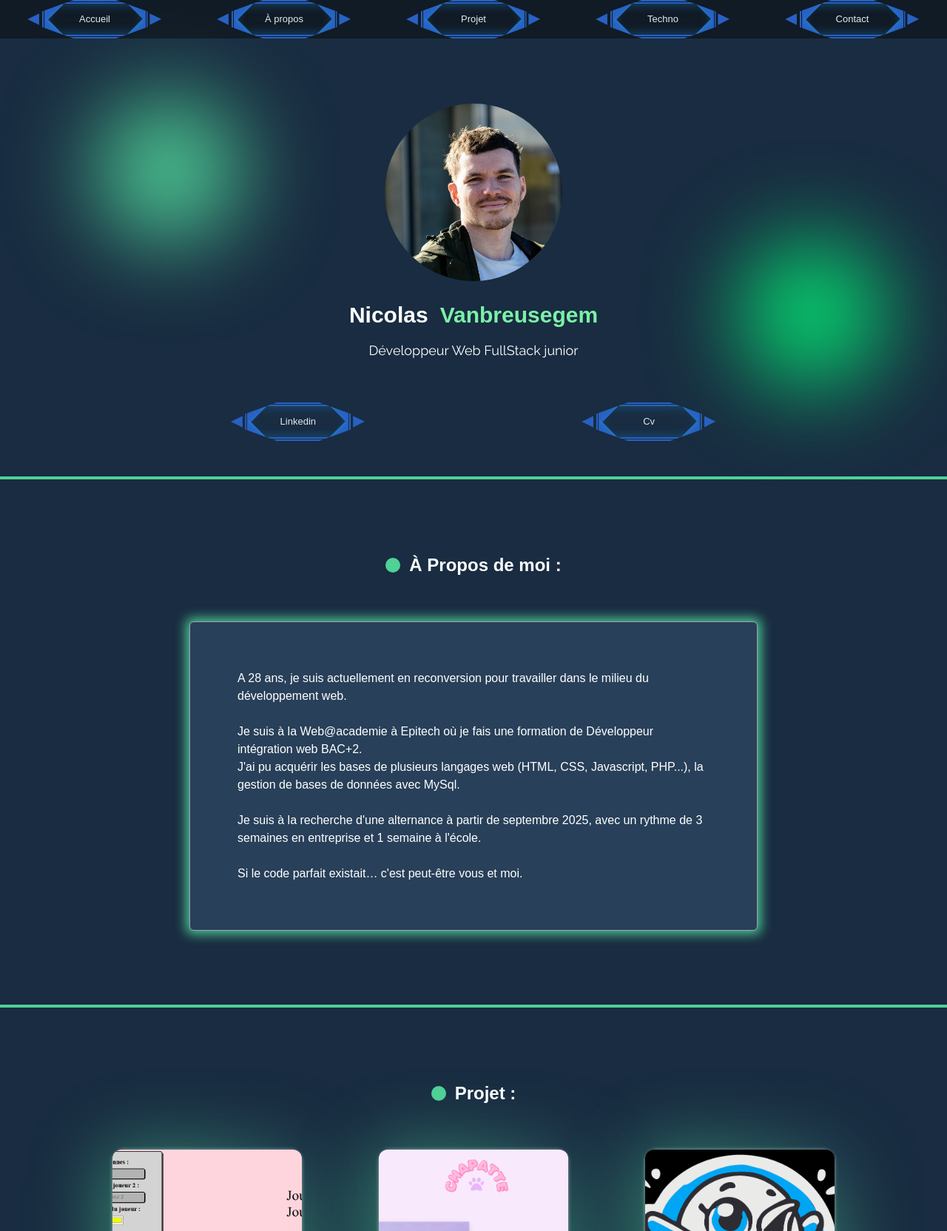
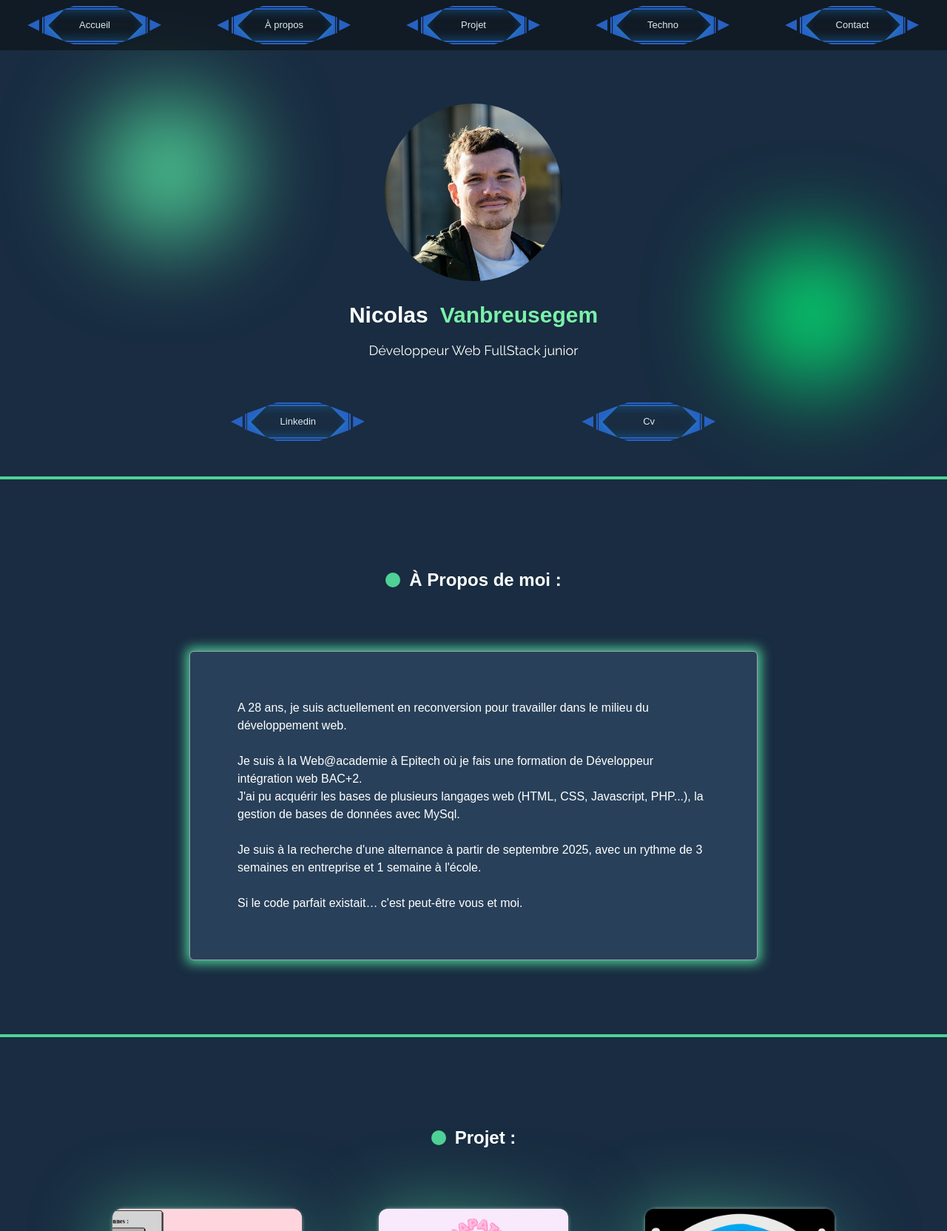
Before and after one commit to yeezynico/My_Porfolio, a React (Vite) app: page / in a window 1280 px wide. Shown: the top 1664 px of the page at 74% size. Built offline with nearby package versions, Linux system fonts and the light colour scheme; a web font is replaced by a local one.

Commit message:
ADD nav style

```diff
--- a/src/components/biographie/biographie.jsx
+++ b/src/components/biographie/biographie.jsx
@@ -2,8 +2,8 @@ import '../../App.css'
 
 export default function Biographie() {
     return (
-        <section id="À-propos" className="pt-[40px]">
-            <div className="flex justify-center items-center gap-3">
+        <section id="À-propos" className="pt-[60px]">
+            <div className="flex justify-center items-center gap-3 mb-5">
                 <div className="w-5 h-5 bg-perso-vert rounded-full"></div>
                 <h2 className="text-2xl font-bold mt-15 mb-15 tektur">À Propos de moi :</h2>
             </div>
--- a/src/components/form/contact.jsx
+++ b/src/components/form/contact.jsx
@@ -7,7 +7,7 @@ export default function Contact() {
 
             <div className="relative">
 
-                <div className="flex justify-center items-center gap-3 mt-5">
+                <div className="flex justify-center items-center gap-3 mt-9">
                     <div className="w-5 h-5 bg-perso-vert rounded-full"></div>
                     <h2 className="text-2xl font-bold mt-15 mb-15 tektur">Contact :</h2>
                 </div>
--- a/src/components/hero/hero.jsx
+++ b/src/components/hero/hero.jsx
@@ -1,5 +1,5 @@
 import BtnNav from "../nav/btn_nav";
-import './hero.css';
+import './hero.css'
 
 export default function Hero() {
     return (
--- a/src/components/nav/btn_nav.jsx
+++ b/src/components/nav/btn_nav.jsx
@@ -4,6 +4,8 @@ import '../../App.css'
 export default function BtnNav({props}) {
     return (
         <>
+        <div className=''>
+
             <button className='cursor-pointer'>
                 <p>{props}</p>
                 <div id="clip">
@@ -15,6 +17,7 @@ export default function BtnNav({props}) {
                 <span id="rightArrow" className="arrow"></span>
                 <span id="leftArrow" className="arrow"></span>
             </button>
+        </div>
         </>
     )
 }
--- a/src/components/nav/navbar.jsx
+++ b/src/components/nav/navbar.jsx
@@ -6,7 +6,7 @@ export default function Nav() {
 
     return (
         <>
-            <nav className='flex flex-wrap justify-around fixed left-0 right-0 z-90 bg-neutral-950/50 backdrop-blur-xs'>
+            <nav className='flex flex-wrap justify-around fixed left-0 right-0 z-90 bg-neutral-950/50 backdrop-blur-xs py-2'>
                 <a href="#hero"> <BtnNav props="Accueil" /> </a>
                 <a href="#À-propos"> <BtnNav props="À propos" /> </a>
                 <a href="#Projet"> <BtnNav props="Projet" /> </a>
--- a/src/components/projet/projet.jsx
+++ b/src/components/projet/projet.jsx
@@ -3,9 +3,9 @@ import Project_card from "./projet_card"
 export default function Projet() {
     return (
         <>
-        <section id="Projet" className="pt-[20px]">
+        <section id="Projet" className="pt-[40px]">
 
-            <div className="flex justify-center items-center gap-3 mt-5">
+            <div className="flex justify-center items-center gap-3 mt-5 mb-5">
                 <div className="w-5 h-5 bg-perso-vert rounded-full"></div>
                 <h2 className="text-2xl font-bold mt-15 mb-15 tektur">Projet :</h2>
             </div>
```
Also changed, not shown: src/components/techno/card_techno.css (+34 -3 lines), src/components/techno/techno.jsx (+17 -1 lines).
